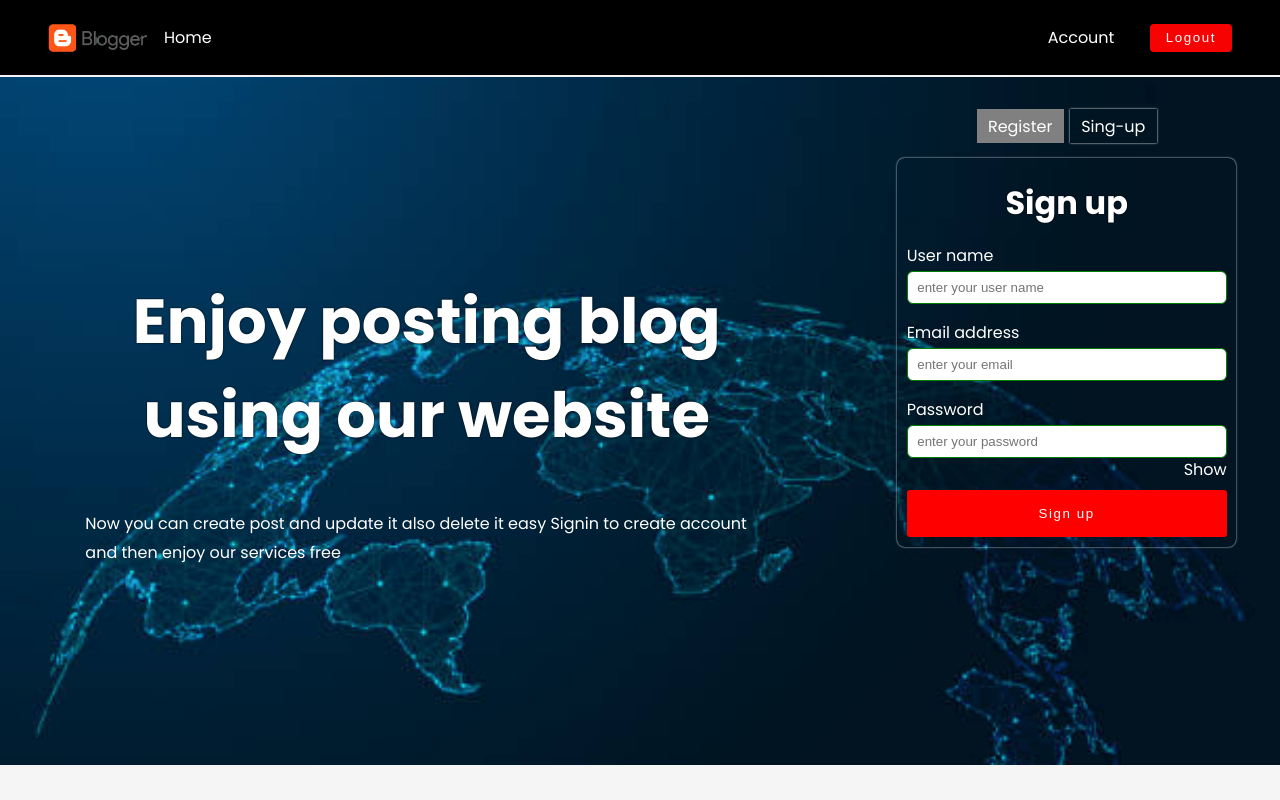
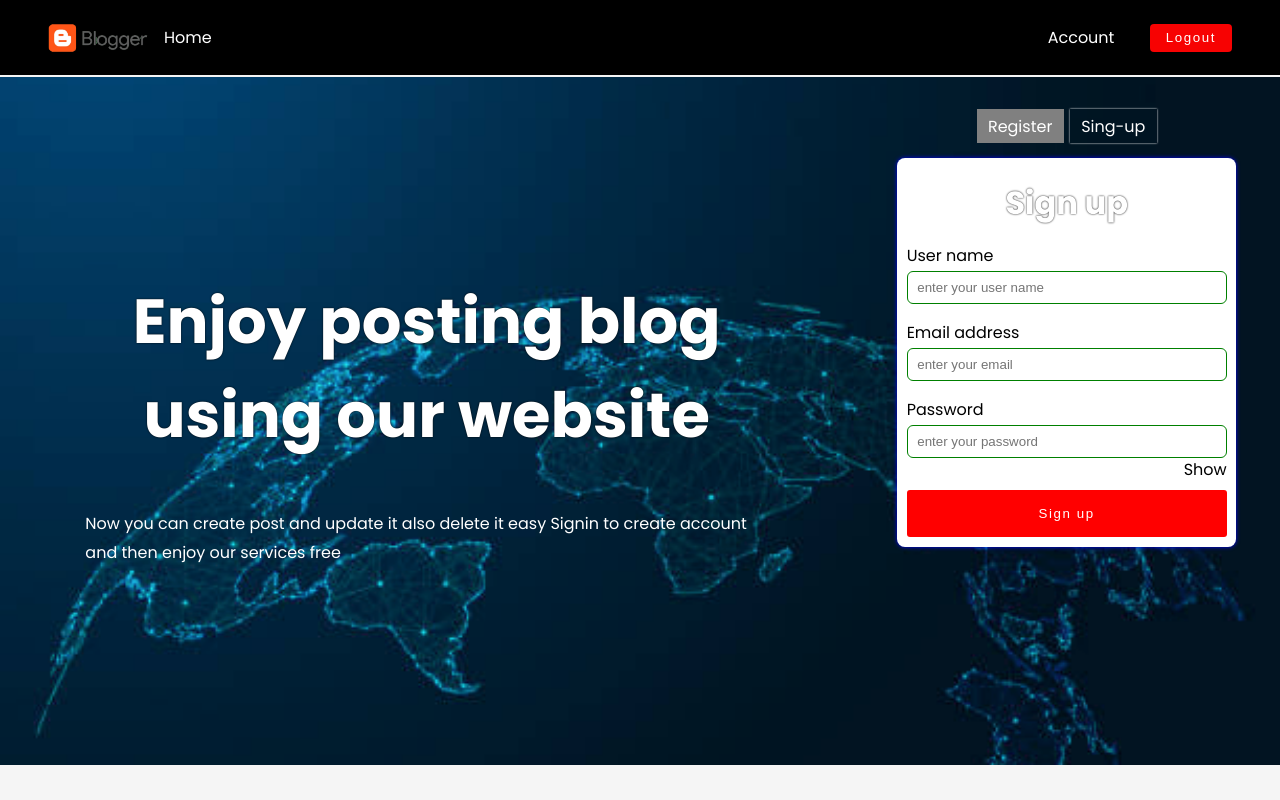
Before and after one commit to ibrah861/ibrahimTodayPush, a React (Vite) app: page / in a window 1280 px wide. Built offline with nearby package versions, Linux system fonts and the light colour scheme; no server answers.

Commit message:
test now

```diff
--- a/src/App.jsx
+++ b/src/App.jsx
@@ -6,7 +6,7 @@ import View from "./pages/View";
 import Create from "./pages/Create";
 import Navigation from "./pages/Navigation/Navigation";
 import AdminDashBoard from "./pages/AdminDashBoard";
-import { Index } from "./pages/protectedRoutes/Index";
+import Protected from "./pages/protectedRoutes/Protected";
 
 // CSS
 import "./pages/Home.css";
@@ -28,7 +28,7 @@ const App = () => {
         <Routes>
           <Route path="/" element={<Home />} />
 
-          <Route element={<Index />}>
+          <Route element={<Protected />}>
             <Route path="/view/:id" element={<View />} />
             <Route path="/create" element={<Create />} />
             <Route path="/admin/:id" element={<AdminDashBoard />} />
--- a/src/pages/authPages/Auth.css
+++ b/src/pages/authPages/Auth.css
@@ -76,9 +76,9 @@
     padding: 0.6rem;
     border-radius: 8px;
     width: fit-content;
-    background: inherit;
-    color: white;
-    box-shadow: 0px 0px 2px white;
+    background: white;
+    color: black;
+    box-shadow: 0px 0px 4px blue;
 }
 
 .container h2 {
--- a/src/pages/navigation/Navigation.jsx
+++ b/src/pages/navigation/Navigation.jsx
@@ -1,21 +1,22 @@
-import React, { useContext } from "react";
+import React, { useContext, useState } from "react";
 import { Link, useNavigate } from "react-router-dom";
-import auth from "../../utility/axios/AxiosApi";
 import { maneger } from "../../utility/authContext/Context";
 
 // import img
 import siteLogo from "../../assets/icon/siteLogo.png";
 
 const Navigation = () => {
+  const [auth, setAuth] = useState(true);
   const navigate = useNavigate();
   const { setLogout } = useContext(maneger);
 
   // logout function
   const logOut = () => {
-    localStorage.setItem("token", null);
+    localStorage.setItem("token", "");
     const isAuther = localStorage.getItem("token");
-    if (isAuther !== null) {
+    if (isAuther === "") {
       navigate("/");
+      setAuth(false);
     }
   };
 
@@ -35,9 +36,12 @@ const Navigation = () => {
           <Link>
             <li className="account">Account</li>
           </Link>
-          <button onClick={logOut} className="bg-boader button">
-            Logout
-          </button>
+
+          {auth && (
+            <button onClick={logOut} className="bg-boader button">
+              Logout
+            </button>
+          )}
         </ul>
       </div>
     </>
--- a/src/pages/protectedRoutes/Index.jsx
+++ /dev/null
@@ -1,8 +0,0 @@
-import { useContext } from "react";
-
-// import authentication state
-import { Outlet, Navigate, replace } from "react-router-dom";
-
-export const Index = () => {
-  return <Outlet />;
-};
--- /dev/null
+++ b/src/pages/protectedRoutes/Protected.jsx
@@ -0,0 +1,14 @@
+import React from "react";
+import { Navigate, Outlet } from "react-router-dom";
+
+const Protected = () => {
+  const valiedToken = localStorage.getItem("token");
+
+  if (valiedToken === "") {
+    return <Navigate to={"/"} />;
+  } else {
+    return <Outlet />;
+  }
+};
+
+export default Protected;
```
